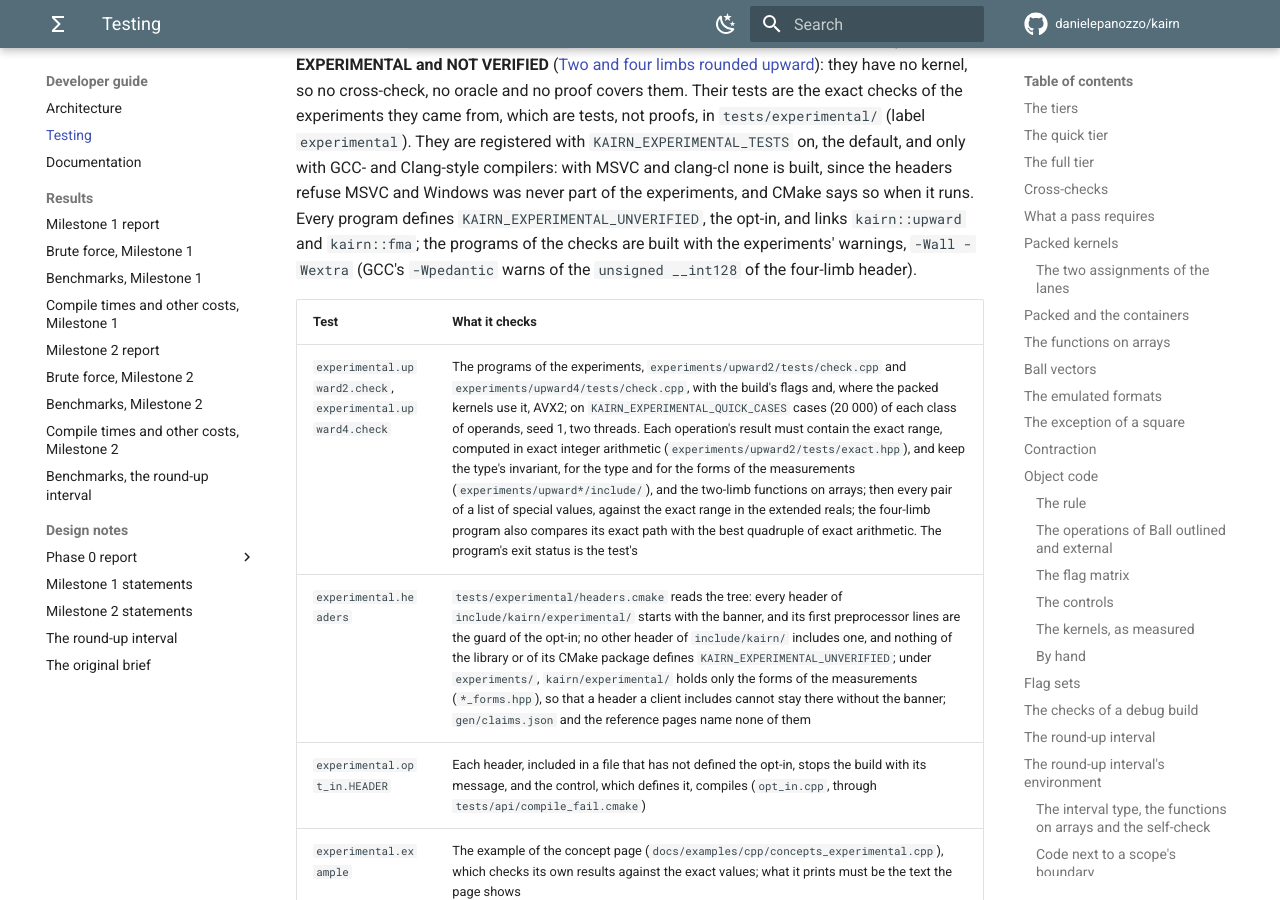
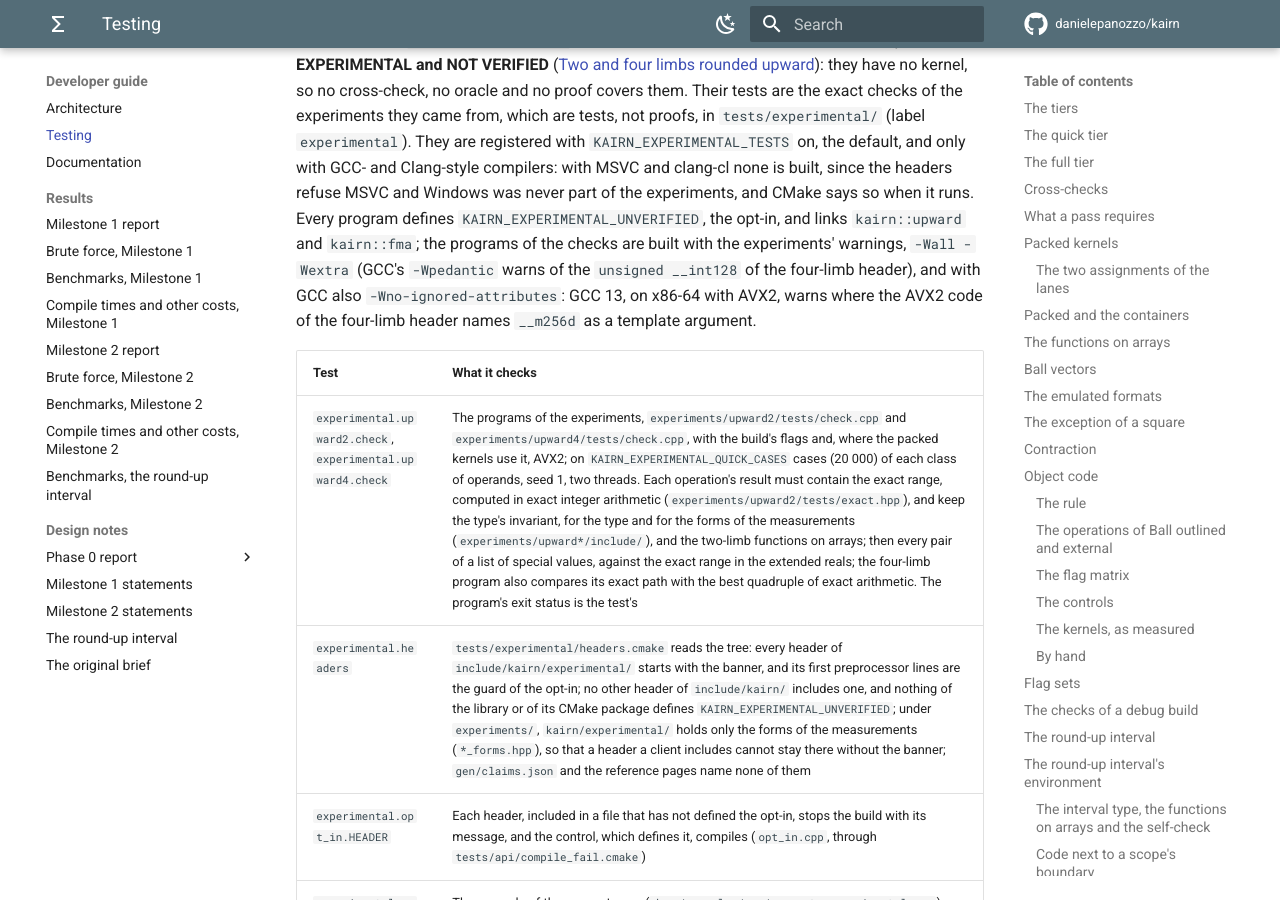
Before and after one commit to danielepanozzo/kairn, an MkDocs documentation site: the page built from docs/developer/testing.md, in a window 1280 px wide and 900 px high, scrolled down 88721 px. Built offline with MkDocs 1.6.1 and Material for MkDocs 9.7.7, drawn with Linux system fonts in a browser that asks for light colours; comment, search, counter and statistics services are not loaded; some of the changed text lies outside the part shown.

Commit message:
Experimental tests: GCC's -Wno-ignored-attributes for the checks; the concept page made exact
GCC 13 on x86-64 with AVX2 warns, an error under the CI's warnings as errors, where the AVX2 code of
the four-limb header names __m256d as a template argument (a specialization of its trait of
masks): the check programs take -Wno-ignored-attributes with GCC, said in their CMake, in Testing
and in the decisions log; Clang does not warn, and the warning is the header's to remove. The
concept page: the headers are three, the cube of the example is what needs 157 bits, and the proof
probe also covers the sum with a finite number and holds from a minimum precision.

Co-Authored-By: Claude Opus 5.5 <noreply@anthropic.com>
Claude-Session: https://claude.ai/code/session_01ULwCxzT6Dhw9xUiTw8mJz1

```diff
--- a/docs/developer/testing.md
+++ b/docs/developer/testing.md
@@ -2474,7 +2474,9 @@ only with GCC- and Clang-style compilers: with MSVC and clang-cl none is built,
 refuse MSVC and Windows was never part of the experiments, and CMake says so when it runs. Every
 program defines `KAIRN_EXPERIMENTAL_UNVERIFIED`, the opt-in, and links `kairn::upward` and
 `kairn::fma`; the programs of the checks are built with the experiments' warnings, `-Wall -Wextra`
-(GCC's `-Wpedantic` warns of the `unsigned __int128` of the four-limb header).
+(GCC's `-Wpedantic` warns of the `unsigned __int128` of the four-limb header), and with GCC also
+`-Wno-ignored-attributes`: GCC 13, on x86-64 with AVX2, warns where the AVX2 code of the four-limb
+header names `__m256d` as a template argument.
 
 | Test | What it checks |
 |---|---|
```
Also changed, not shown: docs/concepts/experimental.md (+15 -12 lines), docs/developer/design/phase0/decisions.md (+1 -1 lines), 2 other files.
